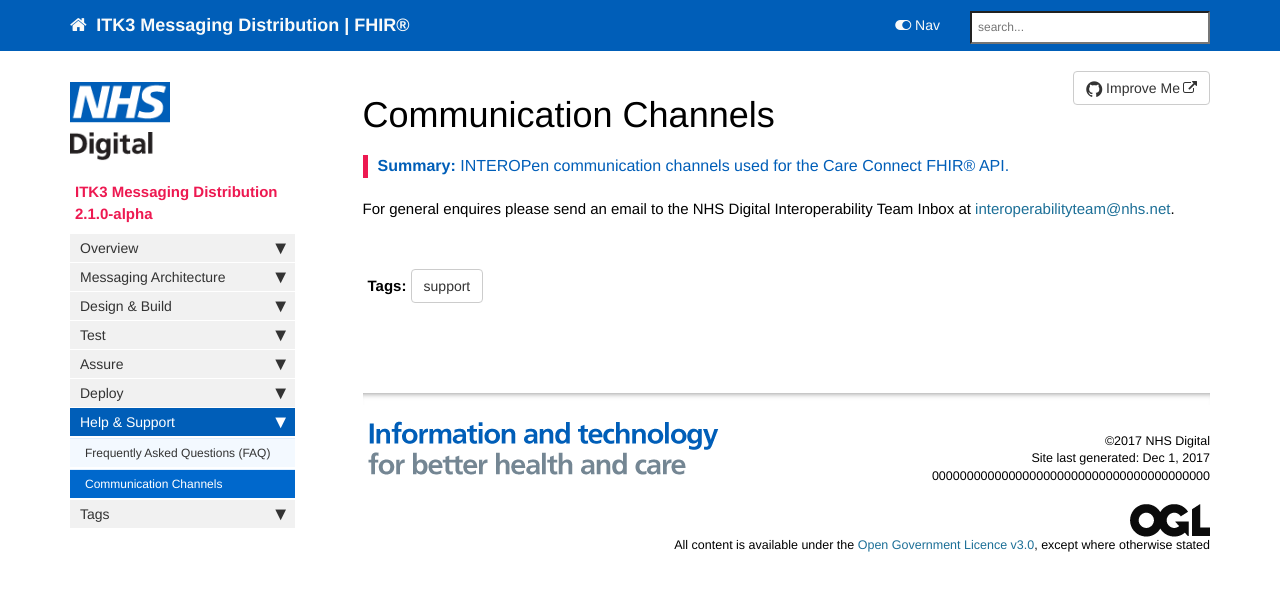
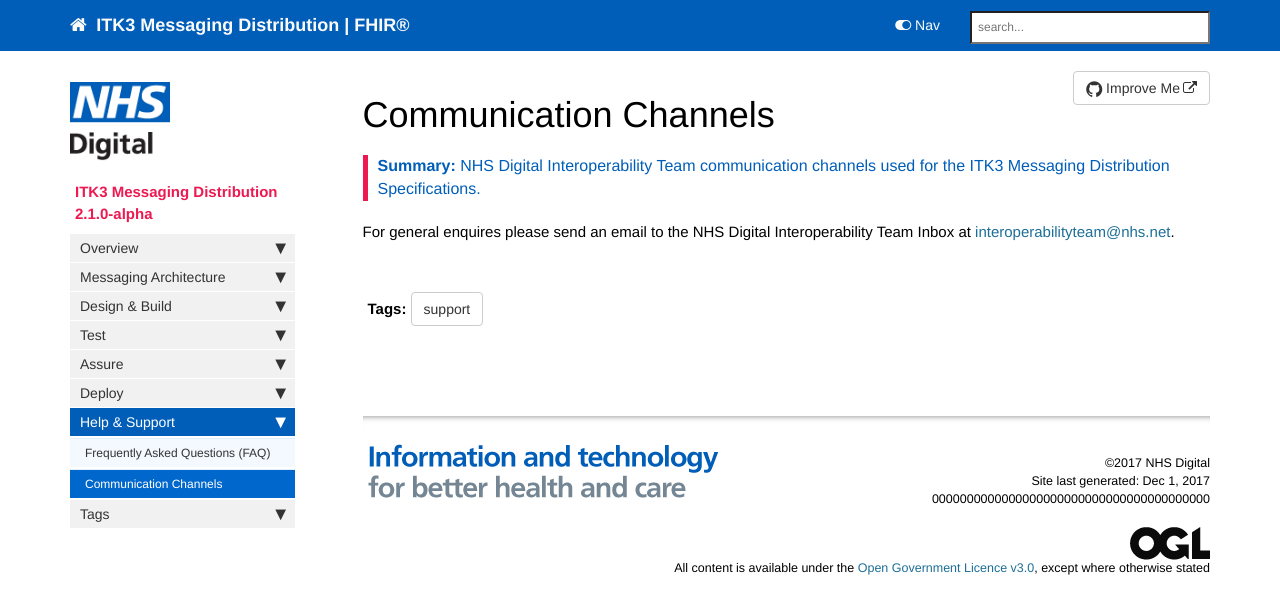
Before and after one commit to nhsconnect/ITK3-Messaging-Distribution, a Jekyll site: the page built from pages/support/support_communications.md, in a window 1280 px wide. Shown: the top 614 px of the page. Built offline with Jekyll 4.4.1, drawn with Linux system fonts in a browser that asks for light colours; nearby versions of some CDN libraries; comment, search, counter and statistics services are not loaded.

Commit message:
Corrections.

```diff
--- a/pages/support/support_communications.md
+++ b/pages/support/support_communications.md
@@ -5,9 +5,8 @@ tags: [support]
 toc: false
 sidebar: overview_sidebar
 permalink: support_communications.html
-summary: "INTEROPen communication channels used for the Care Connect FHIR&reg; API."
+summary: "NHS Digital Interoperability Team communication channels used for the ITK3 Messaging Distribution Specifications."
 ---
-
 
 
 For general enquires please send an email to the NHS Digital Interoperability Team Inbox at <a href="mailto:interoperabilityteam@nhs.net>">interoperabilityteam@nhs.net</a>.
```
